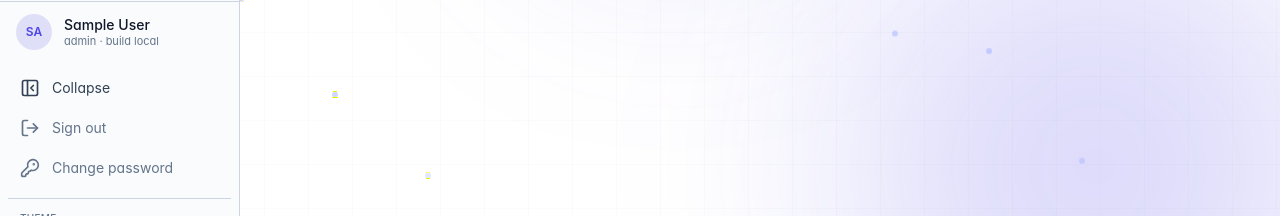
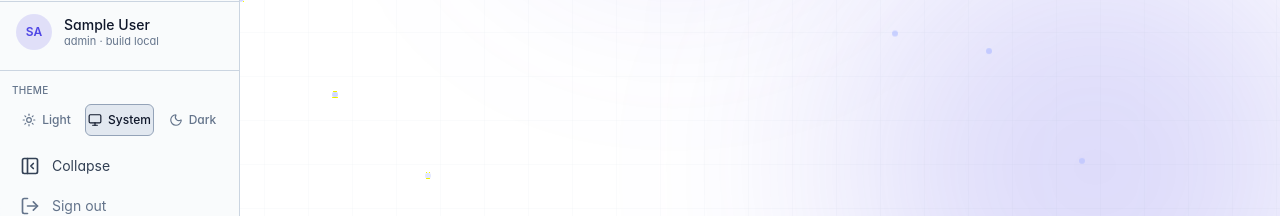
Before and after one commit to shridhargsabat/itms, a React (Vite) app in the folder frontend/: page /cmdb in a window 1280 px wide. Shown: the part 584-800 px from the top of the page. Built offline with nearby package versions, Linux system fonts and the light colour scheme; no server answers; sample sign-in values are in the browser's storage.

Commit message:
fix(ui): sidebar footer scrollable + Theme control placed above Collapse (was below fold on laptop viewports)

```diff
--- a/frontend/src/components/Layout.tsx
+++ b/frontend/src/components/Layout.tsx
@@ -121,7 +121,7 @@ export default function Layout() {
       </header>
       <aside
         className={cn(
-          'fixed inset-y-0 left-0 z-40 hidden flex-col border-r border-edge bg-surface/80 backdrop-blur transition-all duration-300 lg:flex',
+          'fixed inset-y-0 left-0 z-40 hidden flex-col overflow-y-auto border-r border-edge bg-surface/80 backdrop-blur transition-all duration-300 lg:flex',
           collapsed ? 'w-16' : 'w-60',
         )}
       >
@@ -184,6 +184,13 @@ export default function Layout() {
           </div>
         )}
 
+        {!collapsed && (
+          <div className="mt-2 border-t border-edge px-3 pb-1 pt-3">
+            <p className="mb-1.5 text-[10px] font-medium uppercase tracking-wide text-muted">Theme</p>
+            <ThemeToggle segmented className="w-full" />
+          </div>
+        )}
+
         <div className="p-2">
           <button
             type="button"
@@ -239,12 +246,6 @@ export default function Layout() {
               {!collapsed && <span>Install app</span>}
             </button>
           )}
-          {!collapsed && (
-            <div className="mt-3 border-t border-edge px-3 pb-1 pt-3">
-              <p className="mb-1.5 text-[10px] font-medium uppercase tracking-wide text-muted">Theme</p>
-              <ThemeToggle segmented className="w-full" />
-            </div>
-          )}
           {collapsed && (
             <div className="mt-1">
               <ThemeToggle className="h-9 w-9" />
```
